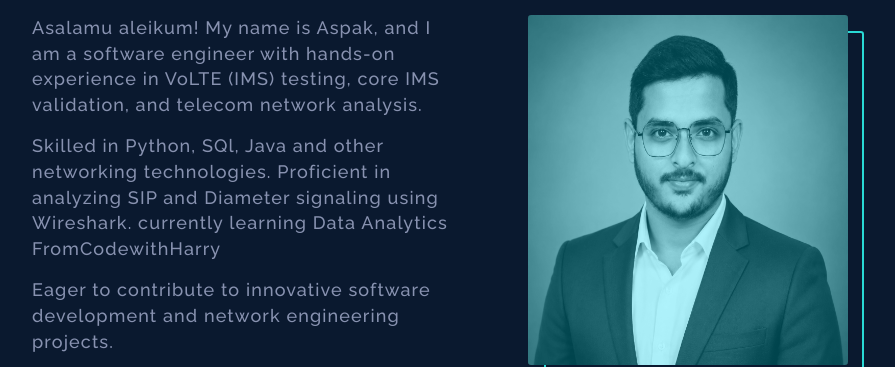
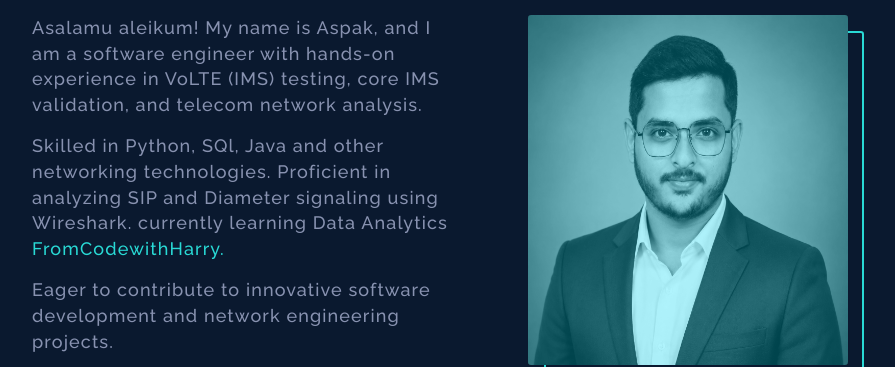
Before and after one commit to Aspak786/my-portfolio, a Next.js app: page / in a window 1280 px wide. Shown: the part 900-1267 px from the top of the page, without its empty margins (208-1103 px from the left). Built offline with nearby package versions, Linux system fonts and the light colour scheme.

Commit message:
Add link to Code with Harry in About section
Updated text to include a link to Code with Harry for Data Analytics learning.

```diff
--- a/src/sections/About.tsx
+++ b/src/sections/About.tsx
@@ -33,7 +33,11 @@ function About() {
           <p className="about-grid-info-text">
             Skilled in Python, SQl, Java and other networking technologies.
             Proficient in analyzing SIP and Diameter signaling using Wireshark.
-            currently learning Data Analytics FromCodewithHarry
+            currently learning Data Analytics
+            <Link href="https://www.codewithharry.com/" target="_blank" className="link">
+              FromCodewithHarry.
+            </Link>
+
           </p>
 
           <p className="about-grid-info-text">
```
